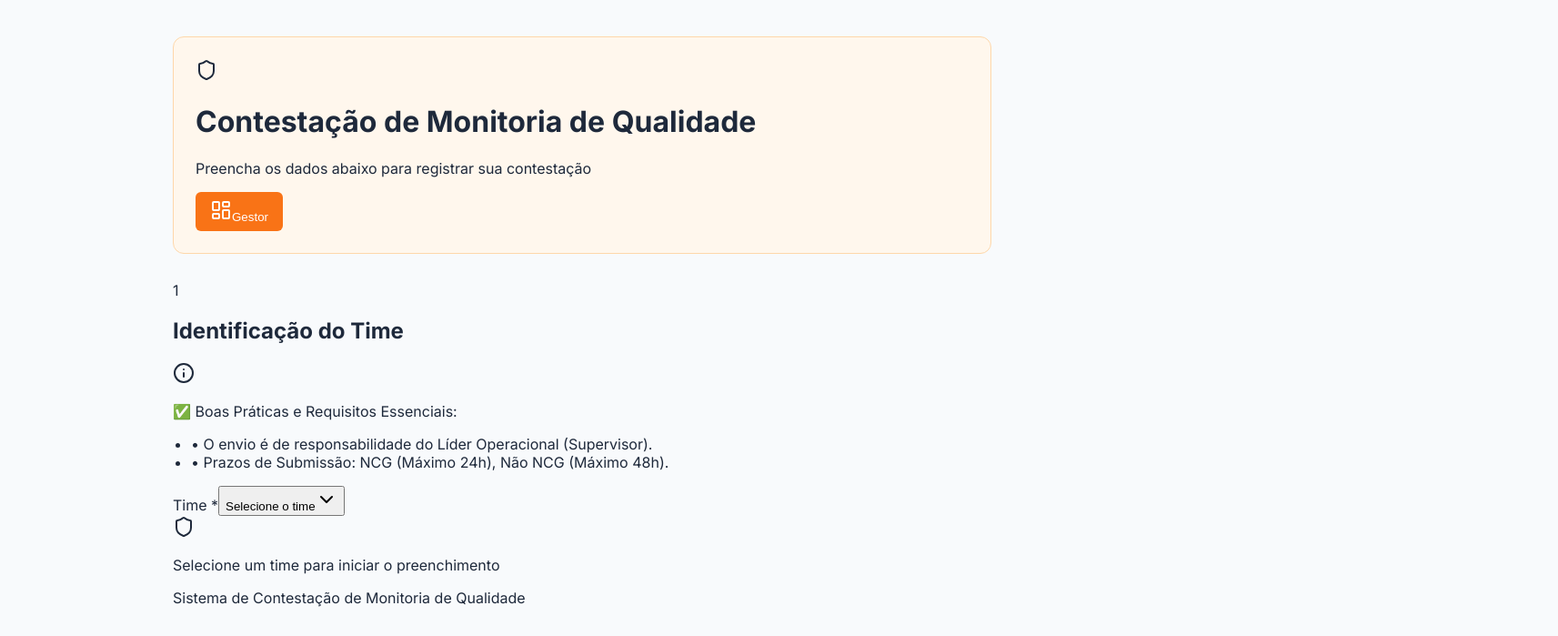
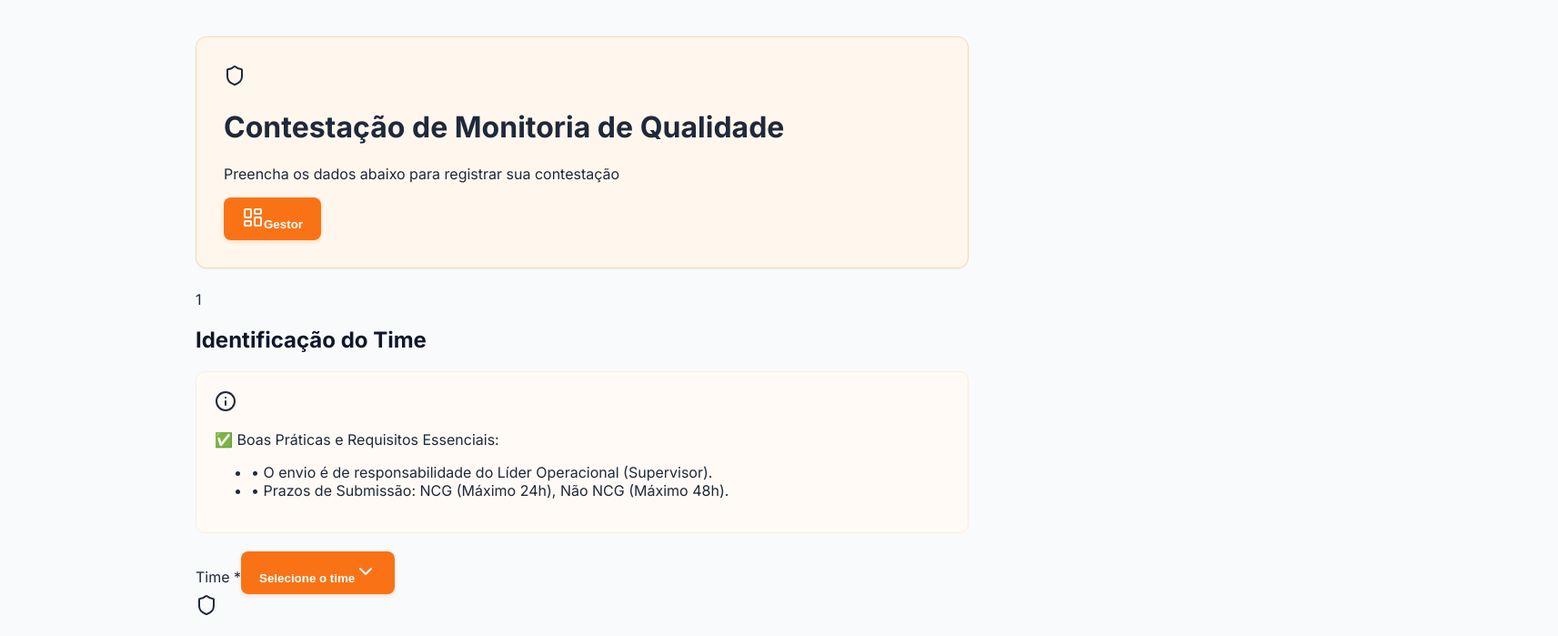
Before and after one commit to isaquesilva-Solva/Quality-Contest-Platform, a React (Vite) app: page / in a window 1280 px wide. Shown: the top 699 px of the page at 91% size, 1713 px wide, since content can reach past the window. Built offline with nearby package versions, Linux system fonts and the light colour scheme.

Commit message:
Update index.css

```diff
--- a/src/index.css
+++ b/src/index.css
@@ -11,65 +11,77 @@ body {
   background-color: var(--bg-page) !important;
   color: #1e293b !important;
   margin: 0;
-  padding: 40px 20px;
+  padding: 40px 10px;
+  display: flex;
+  justify-content: center;
 }
 
-#root > div {
-  max-width: 900px !important;
-  margin: 0 auto !important;
+#root {
+  width: 100%;
+  max-width: 850px;
 }
 
-/* CARDS BRANCOS */
-section, div[class*="rounded-lg border bg-card"] {
-  background: white !important;
+/* HEADER - Caixa de título */
+div[class*="bg-orange-50/50"], header {
+  background-color: #fff7ed !important;
+  border: 1px solid #fed7aa !important;
+  padding: 30px !important;
+  border-radius: 12px !important;
+  margin-bottom: 24px !important;
+  box-shadow: 0 1px 2px rgba(0,0,0,0.05) !important;
+}
+
+/* CARDS BRANCOS - Forçando a envolver o conteúdo */
+section, div[class*="rounded-lg border bg-card"], .card-content {
+  background: #ffffff !important;
   border: 1px solid var(--border) !important;
   border-radius: 12px !important;
-  padding: 30px !important;
-  margin-bottom: 24px !important;
+  padding: 35px !important;
+  margin-top: 20px !important;
+  margin-bottom: 30px !important;
   box-shadow: 0 4px 6px -1px rgba(0,0,0,0.05) !important;
+  display: block !important;
+  overflow: hidden;
 }
 
-/* COLOCAR CAMPOS LADO A LADO (GRID) */
-div[class*="grid"], .grid-container {
-  display: grid !important;
-  grid-template-columns: 1fr 1fr !important; /* Cria duas colunas */
-  gap: 20px !important;
-  margin-bottom: 15px !important;
+/* TÍTULOS DAS SEÇÕES */
+h2, h3, .text-xl {
+  color: #0f172a !important;
+  font-weight: 700 !important;
+  margin-bottom: 20px !important;
+  display: block !important;
 }
 
-/* Ajuste de inputs para não ficarem laranjas por padrão */
+/* INPUTS E SELECTS MAIS ELEGANTES */
 select, input, textarea {
   width: 100% !important;
-  height: 42px !important;
+  min-height: 44px !important;
   background: #ffffff !important;
   border: 1px solid var(--border) !important;
-  border-radius: 6px !important;
+  border-radius: 8px !important;
   padding: 0 12px !important;
-  color: #1e293b !important;
-  appearance: none !important; /* Remove estilos estranhos de browser */
+  margin-bottom: 15px !important;
+  font-size: 15px !important;
+  box-shadow: inset 0 1px 2px rgba(0,0,0,0.02) !important;
 }
 
-/* Corrigindo botões que deveriam ser apenas campos */
-button[class*="bg-orange"], .orange-btn {
+/* BOTÃO DE GESTOR E OUTROS */
+button {
   background-color: var(--primary) !important;
+  color: white !important;
+  padding: 10px 20px !important;
+  border-radius: 8px !important;
+  font-weight: 600 !important;
   border: none !important;
-  color: white !important;
-  padding: 8px 16px !important;
-  border-radius: 6px !important;
-  font-weight: 500 !important;
+  box-shadow: 0 2px 4px rgba(249, 115, 22, 0.2) !important;
+  cursor: pointer !important;
 }
 
-/* Ajuste do Header */
-header, div[class*="bg-orange-50/50"] {
-  background-color: #fff7ed !important;
-  border: 1px solid #fed7aa !important;
-  padding: 24px !important;
-  border-radius: 12px !important;
-  margin-bottom: 30px !important;
+/* BOX DE BOAS PRÁTICAS */
+div[class*="bg-orange-50"] {
+  border: 1px solid #ffedd5 !important;
+  background-color: #fffaf5 !important;
+  padding: 20px !important;
+  border-radius: 10px !important;
+  margin: 20px 0 !important;
 }
-
-/* Respiro para as listas */
-ul, ol {
-  margin-top: 10px !important;
-  padding-left: 20px !important;
-}
```
